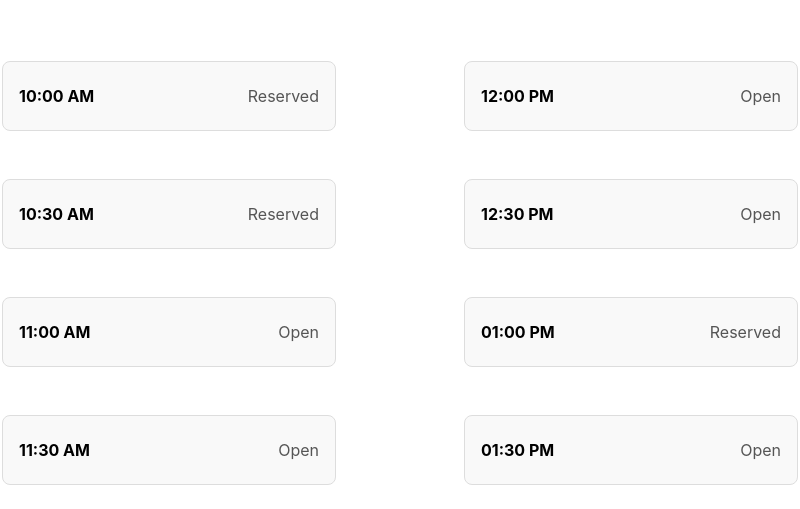
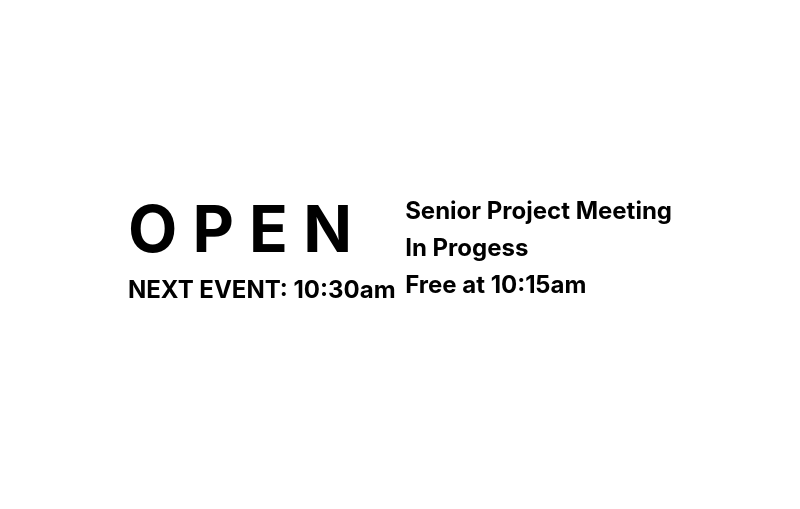
Before and after one commit to Code-Slash-Studios/rooms-pi, an Electron app: page cis-rooms/src/index.html in a window 800 px wide. Shown: the part 291-800 px from the top of the page. Drawn offline with Linux system fonts and the light colour scheme.

Commit message:
Refactor Pi Display

```diff
--- a/cis-rooms/src/index.css
+++ b/cis-rooms/src/index.css
@@ -14,39 +14,48 @@ img {
   display: grid;
   place-items: center;
   text-align: center;
+  margin-bottom: 150px;
 }
 .title h3 {
-  margin: 0; /* remove the default margin */
+  margin: 0;
 }
-.reservations {
+
+.outer {
   display: flex;
-  justify-content: center;
-  gap: 8rem; /* space between columns */
-  margin-top: 2rem;
+  justify-content: space-between;
+  align-items: center;
 }
-.column {
+
+.left {
   display: flex;
   flex-direction: column;
-  gap: 1rem;
+  justify-content: center;
 }
-.record {
+
+.right {
   display: flex;
-  justify-content: space-between;
-  padding: 0.5rem 1rem;
-  border: 1px solid #ddd;
-  border-radius: 8px;
-  background-color: #f9f9f9;
-  width: 300px;
-  margin-top: 2rem;
+  flex-direction: column;
+  justify-content: center;
+  text-align: left;
+  padding-top: 2rem;
 }
-.time {
-  font-weight: bold;
+
+.left h1 {
+  font-size: 4rem;
+  margin-bottom: 0.5rem;
 }
-.name {
-  color: #555;
+
+.left h2 {
+  margin-top: 0;
 }
+
+.right h2 {
+  margin: 0;
+  margin-bottom: 0.5rem;
+}
+
 .footer {
-  margin-top: 8rem;
+  margin-top: 300px;
   text-align: center;
   color: #333;
 }
--- a/cis-rooms/src/index.html
+++ b/cis-rooms/src/index.html
@@ -14,43 +14,17 @@
       <h3>W214</h3>
     </div>
 
-    <div class="reservations">
-      <div class="column">
-        <div class="record">
-          <p class="time">10:00 AM</p>
-          <p class="name">Reserved</p>
-        </div>
-        <div class="record">
-          <p class="time">10:30 AM</p>
-          <p class="name">Reserved</p>
-        </div>
-        <div class="record">
-          <p class="time">11:00 AM</p>
-          <p class="name">Open</p>
-        </div>
-        <div class="record">
-          <p class="time">11:30 AM</p>
-          <p class="name">Open</p>
-        </div>
+    <div class="outer">
+      <div class="left">
+        <h1>O P E N</h1>
+        <h2>NEXT EVENT: 10:30am</h2>
       </div>
-      <div class="column">
-        <div class="record">
-          <p class="time">12:00 PM</p>
-          <p class="name">Open</p>
-        </div>
-        <div class="record">
-          <p class="time">12:30 PM</p>
-          <p class="name">Open</p>
-        </div>
-        <div class="record">
-          <p class="time">01:00 PM</p>
-          <p class="name">Reserved</p>
-        </div>
-        <div class="record">
-          <p class="time">01:30 PM</p>
-          <p class="name">Open</p>
-        </div>
+      <div class="right">
+        <h2>Senior Project Meeting</h2>
+        <h2>In Progess</h2>
+        <h2>Free at 10:15am</h2>
       </div>
+
     </div>
   </body>
 
```
Also changed, not shown: Screenshot from 2025-01-27 00-32-41.png (added).
